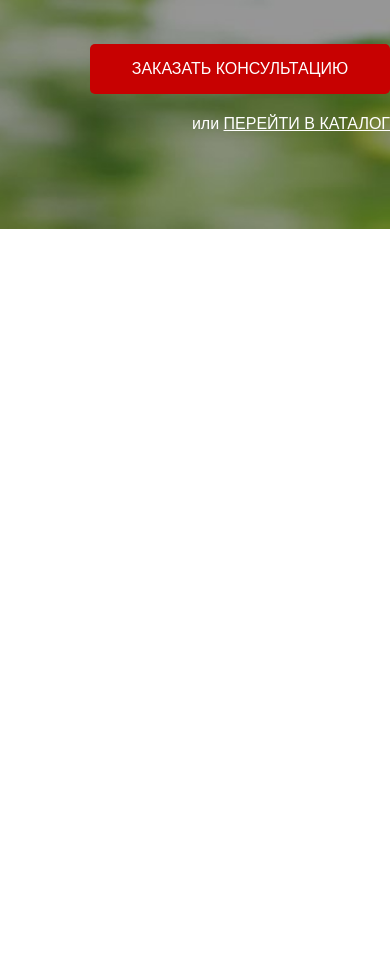
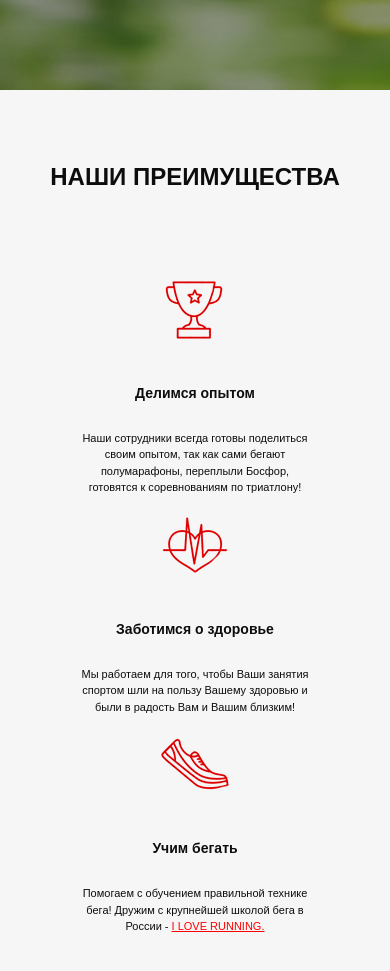
Before and after one commit to AlexYemelyanov/Pulse, a website: page src/index.html in a window 390 px wide. Shown: the part 573-1544 px from the top of the page. Before the commit the page ends 844 px from the top, so only its background shows below. Drawn offline with Linux system fonts and the light colour scheme.

Commit message:
End second section and response

```diff
--- a/src/index.html
+++ b/src/index.html
@@ -54,4 +54,38 @@
                 <div class="promo__link">
                     или
                     <a href="#">ПЕРЕЙТИ В КАТАЛОГ</a>
-                </div </div> </div> </div> </body> </html>
+                </div>
+            </div>
+        </div>
+    </div>
+    <div class="advantages">
+        <div class="container">
+            <div class="advantages__header">НАШИ ПРЕИМУЩЕСТВА</div>
+            <div class="advantages__items">
+                <div class="advantages__item">
+                    <img src="icons/cup.png" alt="cup">
+                    <div class="advantages__title">Делимся опытом</div>
+                    <div class="advantages__descr">Наши сотрудники всегда готовы поделиться своим опытом,
+                        так как сами бегают полумарафоны, переплыли Босфор, готовятся к соревнованиям по триатлону!
+                    </div>
+                </div>
+                <div class="advantages__item">
+                    <img src="icons/heart.png" alt="heart">
+                    <div class="advantages__title">Заботимся о здоровье</div>
+                    <div class="advantages__descr">Мы работаем для того,
+                        чтобы Ваши занятия спортом шли на пользу Вашему здоровью и были в радость Вам и Вашим близким!
+                    </div>
+                </div>
+                <div class="advantages__item">
+                    <img src="icons/shoe.png" alt="shoe">
+                    <div class="advantages__title">Учим бегать</div>
+                    <div class="advantages__descr">Помогаем с обучением
+                        правильной технике бега!
+                        Дружим с крупнейшей школой бега в России - <a href="#">I LOVE RUNNING.</a></div>
+                </div>
+            </div>
+        </div>
+    </div>
+</body>
+
+</html>
--- /dev/null
+++ b/src/sass/blocks/_advantages.scss
@@ -0,0 +1,43 @@
+.advantages {
+    max-height: 470px;
+    background-color: #f6f6f6;
+    padding: 69px 0 95px 0;
+    &__header {
+        font-size: 30px;
+        font-weight: 700;
+        color: #0d0d0d;
+        text-align: center;
+    }
+    &__items   {
+        margin-top: 65px;
+        display: flex;
+        justify-content: space-around;
+        align-items: center;
+        width: 100%;
+    }
+    &__item {
+        width: 33%;
+        text-align: center;
+
+    }
+    &__title {
+        margin-top: 38px;
+        font-size: 18px;
+        font-weight: 700;
+        color: #0d0d0d;
+
+    }
+    &__descr {
+        max-width: 230px;
+        margin: 0 auto;
+        margin-top: 26px;
+        font-size: 14px;
+        font-weight: 300;
+        color: #0d0d0d;
+        a {
+            text-decoration: underline;
+            color: #ff0000;
+        }
+    }
+
+}
--- /dev/null
+++ b/src/sass/blocks/_media.scss
@@ -0,0 +1,74 @@
+@media (max-width: 1200px) {
+
+}
+
+@media (max-width: 991px) {
+
+}
+
+@media (max-width: 767px) {
+    .header {
+        justify-content: space-around;
+        &__logo {
+            width: 185px;
+        }
+        &__phone {
+            font-size: 13px;
+        }
+        &__official {
+            span {
+                font-size: 15px;
+            }
+        }
+    }
+    .promo {
+        &__wrapper {
+            align-items: center;
+        }
+        &__header {
+            font-size: 36px;
+            line-height: 36px;
+        }
+        &__subheader {
+            font-size: 18px;
+            line-height: 18px;
+        }
+    }
+    .advantages {
+        max-height: 100%;
+        &__header {
+            font-size: 24px;
+        }
+        &__title {
+            font-size: 14px;
+        }
+        &__descr {
+            font-size: 11px;
+        }
+        &__items {
+          flex-direction: column;
+        }
+        &__item {
+            width: 100%;
+            margin-top: 15px;
+        }
+    }
+    .button {
+        width: 110px;
+        height: 20px;
+        font-size: 9px;
+        &_main {
+            width: 250px;
+            height: 30px;
+            font-size: 15px;
+        }
+    }
+}
+
+@media (max-width: 575px) {
+     .header {
+        &__official {
+            display: none;
+        }
+    }
+}
--- a/src/sass/style.scss
+++ b/src/sass/style.scss
@@ -9,3 +9,5 @@
 @import 'blocks/promo';
 @import 'blocks/header';
 @import 'blocks/buttons';
+@import 'blocks/advantages';
+@import 'blocks/media';
```
Also changed, not shown: src/css/style.min.css.
